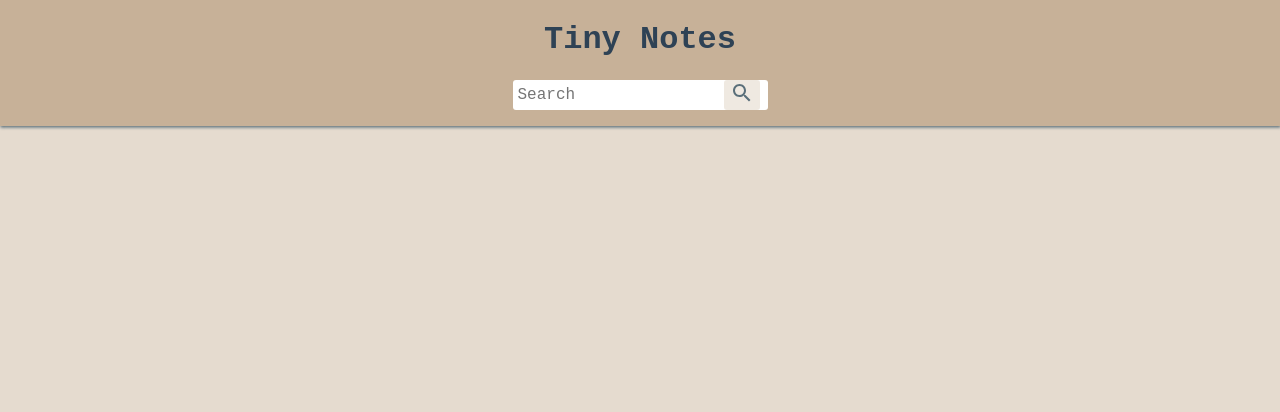
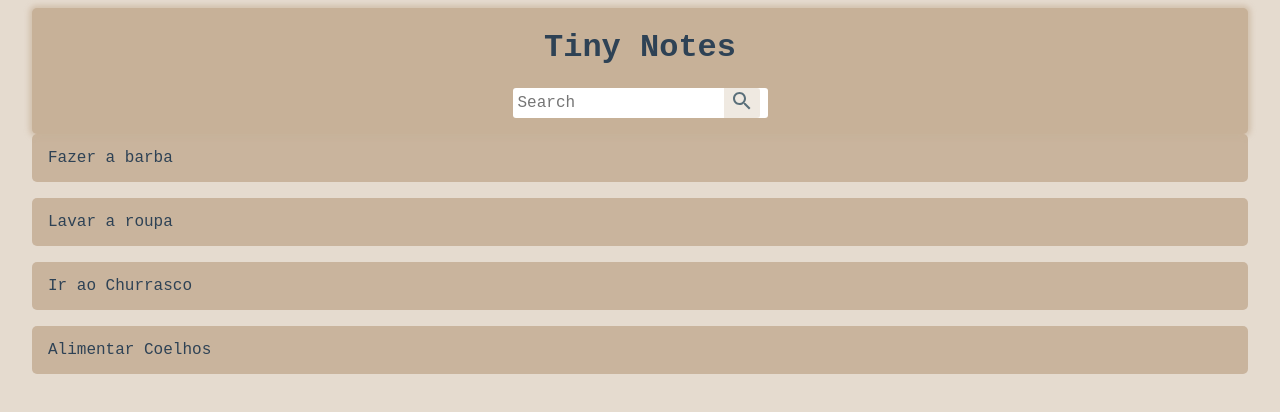
Before and after one commit to KainNhantumbo/Nava-Notes-App, a React (Create React App) app: page / in a window 1280 px wide. Shown: the top 412 px of the page. Built offline with nearby package versions, Linux system fonts and the light colour scheme.

Commit message:
Adicionadas as primeiras notas

```diff
--- a/src/App.jsx
+++ b/src/App.jsx
@@ -6,7 +6,7 @@ import MainApp from './Components/MainApp';
 function App() {
   return (
     <>
-      <Header />
+      <Header title="Tiny Notes"/>
       {/* <Sidebar /> */}
       <MainApp />
     </>
--- a/src/Components/Header.jsx
+++ b/src/Components/Header.jsx
@@ -1,14 +1,14 @@
 import React from 'react';
 import SearchSvg from '../svgs/search.svg';
 
-const Header = () => {
+const Header = ({title}) => {
     return (
         <div className="headerContainer">
-            <h1>Tiny Notes</h1>
+            <h1>{title}</h1>
             <label htmlFor="search">
                 <input type="text" id="search" placeholder="Search"/>
                 <button>
-                <img src={SearchSvg} alt="searchIcon" />
+                    <img src={SearchSvg} alt="searchIcon" />
                 </button>
             </label>
         </div>
--- a/src/Components/MainApp.jsx
+++ b/src/Components/MainApp.jsx
@@ -1,5 +1,4 @@
 import React from 'react';
-
 
 const MainApp = () => {
 
@@ -24,12 +23,23 @@ const MainApp = () => {
             content: 'Alimentar Coelhos',
             completed: false
         }
-    ]
+    ];
+
+    const note = notesData.map(value => value.content)
 
     return (
         <section className="mainContainer">
             <div>
-
+                {note[0]}
+            </div>
+            <div>
+                {note[1]}
+            </div>
+            <div>
+                {note[2]}
+            </div>
+            <div>
+                {note[3]}
             </div>
         </section>
     )
--- a/src/Sass/_base.scss
+++ b/src/Sass/_base.scss
@@ -12,16 +12,26 @@ body {
 }
 
 .headerContainer {
+    width: 95%;
     display: flex;
     justify-content: center;
     flex-direction: column;
-    background-color: $secondary-color;
-    box-shadow: 0 1px 3px .5px $primary-color;
+    background: rgba($secondary-color, 1);
+    box-shadow: 0 0 5px 3px rgba($secondary-color, .6);
+    backdrop-filter: blur(10px);
+    margin: 0 auto;
+    margin-top: .5em;
+    border-radius: 5px;
+    &:hover {
+        background: rgba($secondary-color, .2);
+        transition: all .9s ease;
+    }
 
     h1 {
         font-weight: 600;
         margin: 0 auto;
         line-height: 5rem;
+        user-select: none;
     }
     label {
         width: 15em;
@@ -49,14 +59,12 @@ body {
             height: inherit;
             background-color: rgba($secondary-lighter-color, .5);
             border-style: none;
-            border-radius:  3px;
+            border-radius:  0 3px 3px 0;
             cursor: pointer;
 
-            svg {
-                fill: rgba($primary-color, .5);
-                &:hover {
-                    fill: $primary-color;
-                }
+            &:hover {
+                background-color: rgba($primary-color, .3);
+                transition: all .2s ease;
             }
         }
     }
--- a/src/Sass/_mainApp.scss
+++ b/src/Sass/_mainApp.scss
@@ -6,10 +6,20 @@ $dark-color: #7A7B7F;
 $fullDark-color: #000;
 $white-color: #fff;
 
-.mainConatiner {
+.mainContainer{
     display: flex;
     justify-content: center;
     flex-direction: column;
+    gap: .5em;
 
+    width: 95%;
+    margin: 0 auto;
+    border-radius: 5px;
 
+    div {
+        background: rgba($secondary-color, .9);
+        margin-bottom: .5em;
+        padding: 1em;
+        border-radius: 5px;
+    }
 }
--- a/src/Sass/main.css
+++ b/src/Sass/main.css
@@ -408,6 +408,7 @@ body {
 }
 
 .headerContainer {
+  width: 95%;
   display: -webkit-box;
   display: -ms-flexbox;
   display: flex;
@@ -418,15 +419,30 @@ body {
   -webkit-box-direction: normal;
       -ms-flex-direction: column;
           flex-direction: column;
-  background-color: #C7B198;
-  -webkit-box-shadow: 0 1px 3px 0.5px #5A6F7A;
-          box-shadow: 0 1px 3px 0.5px #5A6F7A;
+  background: #c7b198;
+  -webkit-box-shadow: 0 0 5px 3px rgba(199, 177, 152, 0.6);
+          box-shadow: 0 0 5px 3px rgba(199, 177, 152, 0.6);
+  -webkit-backdrop-filter: blur(10px);
+          backdrop-filter: blur(10px);
+  margin: 0 auto;
+  margin-top: .5em;
+  border-radius: 5px;
+}
+
+.headerContainer:hover {
+  background: rgba(199, 177, 152, 0.2);
+  -webkit-transition: all .9s ease;
+  transition: all .9s ease;
 }
 
 .headerContainer h1 {
   font-weight: 600;
   margin: 0 auto;
   line-height: 5rem;
+  -webkit-user-select: none;
+     -moz-user-select: none;
+      -ms-user-select: none;
+          user-select: none;
 }
 
 .headerContainer label {
@@ -463,19 +479,17 @@ body {
   height: inherit;
   background-color: rgba(223, 211, 195, 0.5);
   border-style: none;
-  border-radius: 3px;
+  border-radius: 0 3px 3px 0;
   cursor: pointer;
 }
 
-.headerContainer label button svg {
-  fill: rgba(90, 111, 122, 0.5);
+.headerContainer label button:hover {
+  background-color: rgba(90, 111, 122, 0.3);
+  -webkit-transition: all .2s ease;
+  transition: all .2s ease;
 }
 
-.headerContainer label button svg:hover {
-  fill: #5A6F7A;
-}
-
-.mainConatiner {
+.mainContainer {
   display: -webkit-box;
   display: -ms-flexbox;
   display: flex;
@@ -486,5 +500,16 @@ body {
   -webkit-box-direction: normal;
       -ms-flex-direction: column;
           flex-direction: column;
+  gap: .5em;
+  width: 95%;
+  margin: 0 auto;
+  border-radius: 5px;
+}
+
+.mainContainer div {
+  background: rgba(199, 177, 152, 0.9);
+  margin-bottom: .5em;
+  padding: 1em;
+  border-radius: 5px;
 }
 /*# sourceMappingURL=main.css.map */
```
Also changed, not shown: 1 other file (tests, documents, lock files or other folders).
